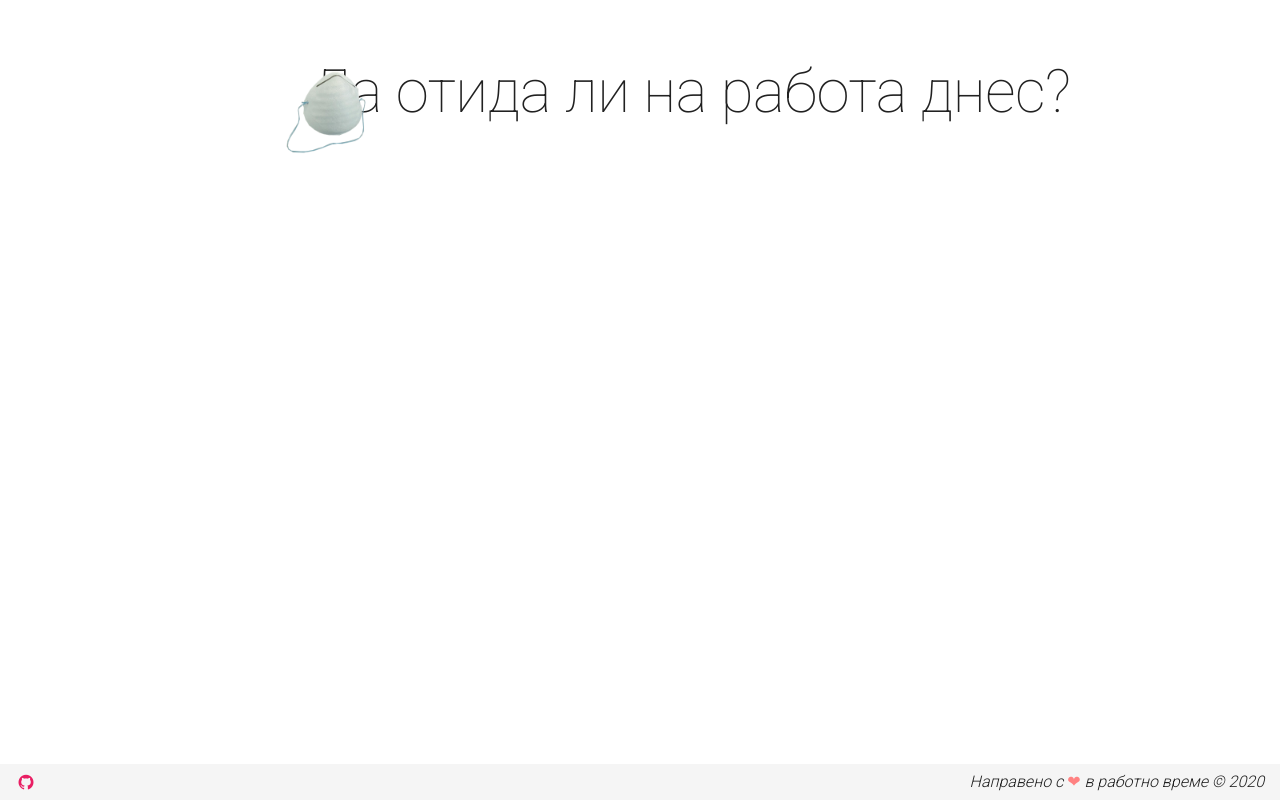
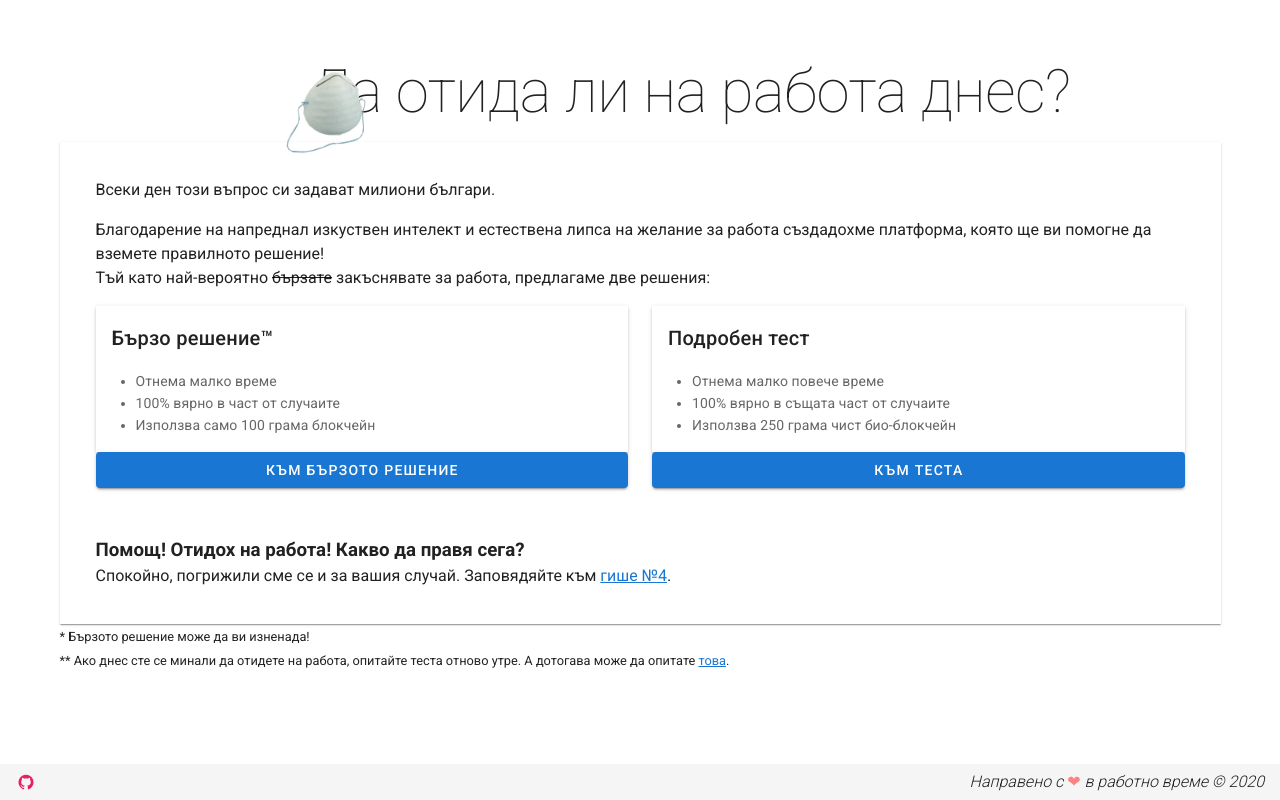
Before and after one commit to chilyashev/dolr, a Nuxt app: page /forgotten-times in a window 1280 px wide. Built offline with nearby package versions, Linux system fonts and the light colour scheme.

Commit message:
Forgot the forgotten times page

```diff
--- /dev/null
+++ b/pages/forgotten-times.vue
@@ -0,0 +1,62 @@
+<template>
+  <v-layout column justify-center align-center>
+    <v-flex xs12 sm6 md4 lg4>
+      <v-sheet class="pa-9" elevation="1">
+        <p>Всеки ден този въпрос си задават милиони българи.</p>
+        <p>
+          Благодарение на напреднал изкуствен интелект и естествена липса на желание за работа създадохме платформа,
+          която ще ви помогне да вземете правилното решение!
+          <br />Тъй като най-вероятно
+          <del>бързате</del> закъснявате за работа, предлагаме две решения:
+        </p>
+        <v-row>
+          <v-col cols="12" sm="6">
+            <v-card tile>
+              <v-card-title>Бързо решение&trade;</v-card-title>
+              <v-card-text>
+                <ul>
+                  <li>Отнема малко време</li>
+                  <li>100% вярно в част от случаите</li>
+                  <li>Използва само 100 грама блокчейн</li>
+                </ul>
+              </v-card-text>
+            </v-card>
+            <v-btn color="primary" nuxt to="/42" block>Към бързото решение</v-btn>
+          </v-col>
+          <v-col cols="12" sm="6">
+            <v-card tile>
+              <v-card-title>Подробен тест</v-card-title>
+              <v-card-text>
+                <ul>
+                  <li>Отнема малко повече време</li>
+                  <li>100% вярно в същата част от случаите</li>
+                  <li>Използва 250 грама чист био-блокчейн</li>
+                </ul>
+              </v-card-text>
+            </v-card>
+            <v-btn color="primary" nuxt to="/assess" block>Към теста</v-btn>
+          </v-col>
+        </v-row>
+        <v-row class="mt-9">
+          <v-col>
+            <h3>Помощ! Отидох на работа! Какво да правя сега?</h3>
+            Спокойно, погрижили сме се и за вашия случай. Заповядяйте към <nuxt-link to="gishe_4">гише №4</nuxt-link>.
+          </v-col>
+        </v-row>
+      </v-sheet>
+      <p>
+        <small class="text-left">* Бързото решение може да ви изненада!</small>
+        <br />
+        <small
+          class="text-left"
+        >** Ако днес сте се минали да отидете на работа, опитайте теста отново утре. А дотогава може да опитате <a href="https://lmgtfy.com/?q=%D0%BF%D0%B0%D1%81%D0%B8%D0%B0%D0%BD%D1%81+%D0%B8+%D0%BC%D0%B8%D0%BD%D0%B8%D1%87%D0%BA%D0%B8">това</a>.</small>
+      </p>
+    </v-flex>
+  </v-layout>
+</template>
+
+<script>
+export default {
+  components: {}
+};
+</script>
```
